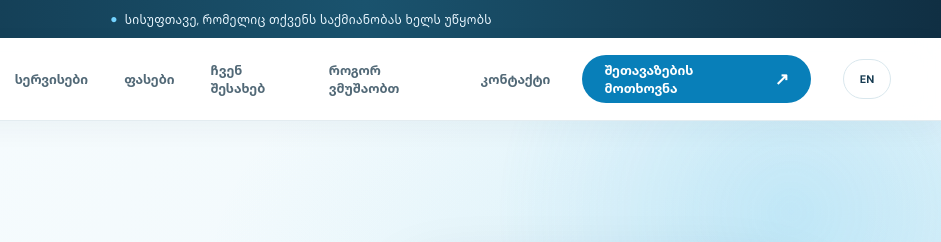
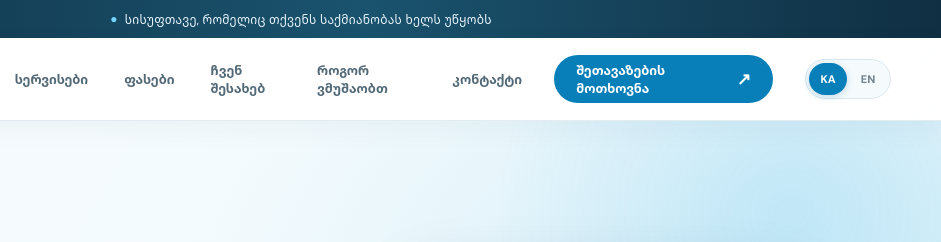
Before and after one commit to levanzurabianii775-hash/city-management, a website: page index.html in a window 1280 px wide. Shown: the top 242 px of the page, 339-1280 px from the left. Drawn offline with Linux system fonts and the light colour scheme.

Commit message:
Show KA EN language selector

```diff
--- a/i18n.js
+++ b/i18n.js
@@ -215,11 +215,11 @@
 			for (const [selector, value] of Object.entries(english[page])) update(selector, value);
 			document.documentElement.lang = 'en';
 		}
-		const toggle = document.querySelector('.language-toggle');
-		if (toggle) {
-			toggle.textContent = language === 'ka' ? 'EN' : 'ქარ';
-			toggle.setAttribute('aria-label', language === 'ka' ? 'Switch language to English' : 'ენის შეცვლა ქართულზე');
-		}
+		const languageSwitch = document.querySelector('.language-switch');
+		if (languageSwitch) languageSwitch.setAttribute('aria-label', language === 'en' ? 'Choose language' : 'აირჩიეთ ენა');
+		document.querySelectorAll('.language-option').forEach((button) => {
+			button.setAttribute('aria-pressed', String(button.dataset.language === language));
+		});
 		const menu = document.querySelector('#main-nav');
 		if (menu) menu.setAttribute('aria-label', language === 'en' ? 'Main navigation' : 'მთავარი ნავიგაცია');
 		const footer = document.querySelector('.footer-nav, .footer-links');
@@ -231,10 +231,12 @@
 		syncDynamicCopy();
 	}
 
-	document.querySelector('.language-toggle')?.addEventListener('click', () => {
-		language = language === 'ka' ? 'en' : 'ka';
-		window.siteLanguage = language;
-		apply();
+	document.querySelectorAll('.language-option').forEach((button) => {
+		button.addEventListener('click', () => {
+			language = button.dataset.language === 'en' ? 'en' : 'ka';
+			window.siteLanguage = language;
+			apply();
+		});
 	});
 	const status = document.querySelector('#form-status');
 	const submit = document.querySelector('#contact-form button[type="submit"]');
--- a/index.html
+++ b/index.html
@@ -47,7 +47,7 @@
 		.nav-links a:hover { color: var(--blue); }
 		.button { min-height: 48px; display: inline-flex; align-items: center; justify-content: center; gap: 11px; border: 1px solid transparent; border-radius: 7px; padding: 0 21px; font-size: 13px; font-weight: 700; transition: background .25s var(--ease-out), transform .25s var(--ease-out), border-color .25s ease, box-shadow .25s ease; cursor: pointer; }
 		.button:hover { transform: translateY(-3px); }
-		.button:focus-visible, a:focus-visible, .menu-toggle:focus-visible { outline: 3px solid #69c8f1; outline-offset: 3px; }
+		.button:focus-visible, a:focus-visible, .menu-toggle:focus-visible, .language-option:focus-visible { outline: 3px solid #69c8f1; outline-offset: 3px; }
 		.button-primary { color: #fff; background: var(--blue); }
 		.button-primary:hover { background: #0877bb; box-shadow: 0 10px 24px rgba(8,119,187,.22); }
 		.button-light { color: var(--ink); background: #fff; }
@@ -56,8 +56,10 @@
 		.button-outline:hover { border-color: var(--blue); }
 		.arrow { font-size: 17px; line-height: 1; }
 		.menu-toggle { display: none; width: 44px; height: 44px; border: 1px solid var(--line); border-radius: 4px; background: white; color: var(--ink); font-size: 22px; cursor: pointer; }
-		.language-toggle { min-height: 40px; min-width: 48px; border: 1px solid var(--line); border-radius: 7px; padding: 0 11px; color: var(--ink); background: white; font-size: 11px; font-weight: 800; cursor: pointer; transition: color .2s ease, border-color .2s ease, background .2s ease; }
-		.language-toggle:hover { border-color: #a9d8eb; color: var(--blue); background: #f6fcfe; }
+		.language-switch { display: inline-flex; align-items: center; gap: 2px; padding: 3px; border: 1px solid var(--line); border-radius: 999px; background: #f5fafc; }
+		.language-option { min-width: 38px; min-height: 32px; border: 0; border-radius: 999px; padding: 0 9px; color: #71818b; background: transparent; font-size: 11px; font-weight: 800; cursor: pointer; transition: color .2s ease, background .2s ease, box-shadow .2s ease; }
+		.language-option:hover { color: var(--blue); }
+		.language-option[aria-pressed="true"] { color: white; background: var(--blue); box-shadow: 0 2px 7px rgba(15, 112, 162, .22); }
 
 		.hero { position: relative; isolation: isolate; overflow: hidden; background: linear-gradient(112deg, #f6fbfd 0%, #f6fbfd 55%, #e8f6fc 100%); }
 		.hero::before { position: absolute; z-index: -1; top: -220px; right: -160px; width: 600px; aspect-ratio: 1; border-radius: 50%; content: ""; background: radial-gradient(circle, rgba(68,184,239,.17), rgba(68,184,239,0) 68%); animation: ambient-drift 14s ease-in-out infinite alternate; }
@@ -192,7 +194,7 @@
 			.brand-name small { font-size: 9px; }
 			.nav > .button { display: none; }
 			.menu-toggle { display: grid; place-items: center; }
-			.language-toggle { margin-left: 8px; }
+			.language-switch { margin-left: 8px; }
 			.nav-links { position: absolute; top: 69px; right: 0; left: 0; display: none; align-items: stretch; gap: 0; margin: 0; padding: 8px 18px 16px; border-bottom: 1px solid var(--line); background: #fff; box-shadow: 0 12px 18px rgba(23,63,86,.08); }
 			.nav-links.open { display: flex; flex-direction: column; }
 			.nav-links a { padding: 13px 3px; border-bottom: 1px solid #edf2f4; font-size: 13px; }
@@ -255,7 +257,7 @@
 		.nav-links a::after { position: absolute; right: 0; bottom: 1px; left: 0; height: 2px; border-radius: 2px; content: ""; background: var(--blue-bright); transform: scaleX(0); transform-origin: left; transition: transform .25s ease; }
 		.nav-links a:hover::after { transform: scaleX(1); }
 		.button { border-radius: 999px; }
-		.menu-toggle, .language-toggle { border-radius: 999px; }
+		.menu-toggle { border-radius: 999px; }
 		.hero { background: radial-gradient(ellipse at 86% 20%, rgba(65,188,232,.15), transparent 36%), linear-gradient(120deg, #f7fcfe 0%, #f1f9fc 58%, #e7f5fb 100%); }
 		.hero-inner { padding-block: 72px 82px; }
 		.hero h1 { font-size: clamp(40px, 5.3vw, 68px); line-height: 1.13; letter-spacing: -.8px; }
@@ -318,7 +320,7 @@
 			</nav>
 			<a class="button button-primary" href="#contact">შეთავაზების მოთხოვნა <span class="arrow" aria-hidden="true">↗</span></a>
 			<button class="menu-toggle" type="button" aria-label="მენიუს გახსნა" aria-expanded="false" aria-controls="main-nav">☰</button>
-			<button class="language-toggle" type="button" aria-label="Switch language to English">EN</button>
+			<div class="language-switch" role="group" aria-label="აირჩიეთ ენა"><button class="language-option" type="button" data-language="ka" aria-pressed="true">KA</button><button class="language-option" type="button" data-language="en" aria-pressed="false">EN</button></div>
 		</div>
 	</header>
 
```
Also changed, not shown: pricing.html (+8 -6 lines).
